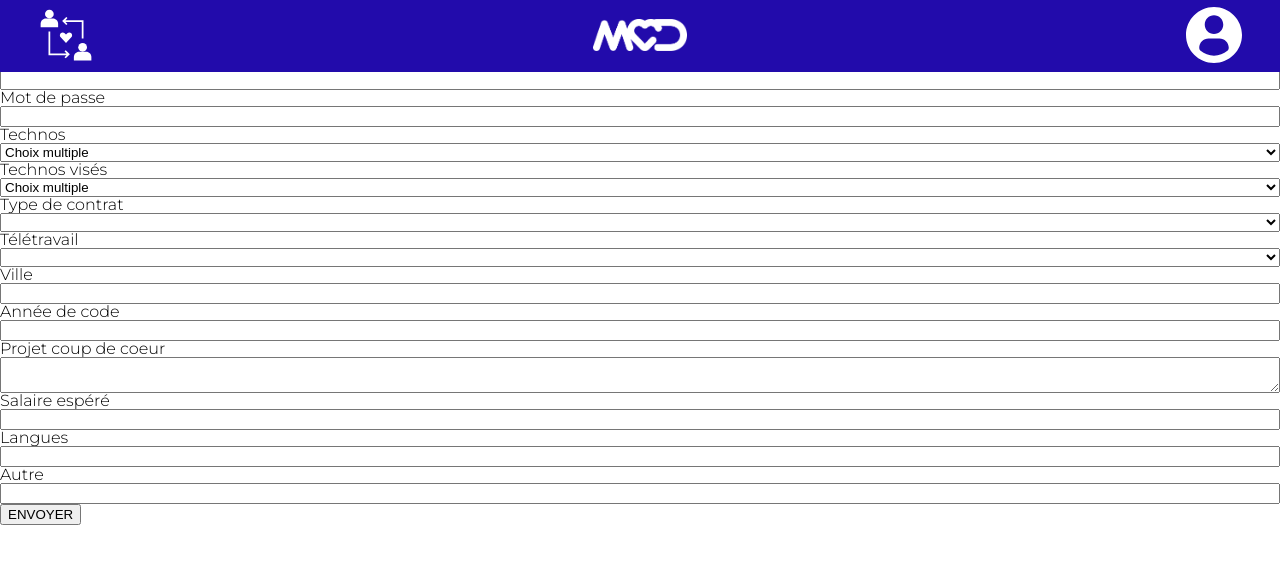
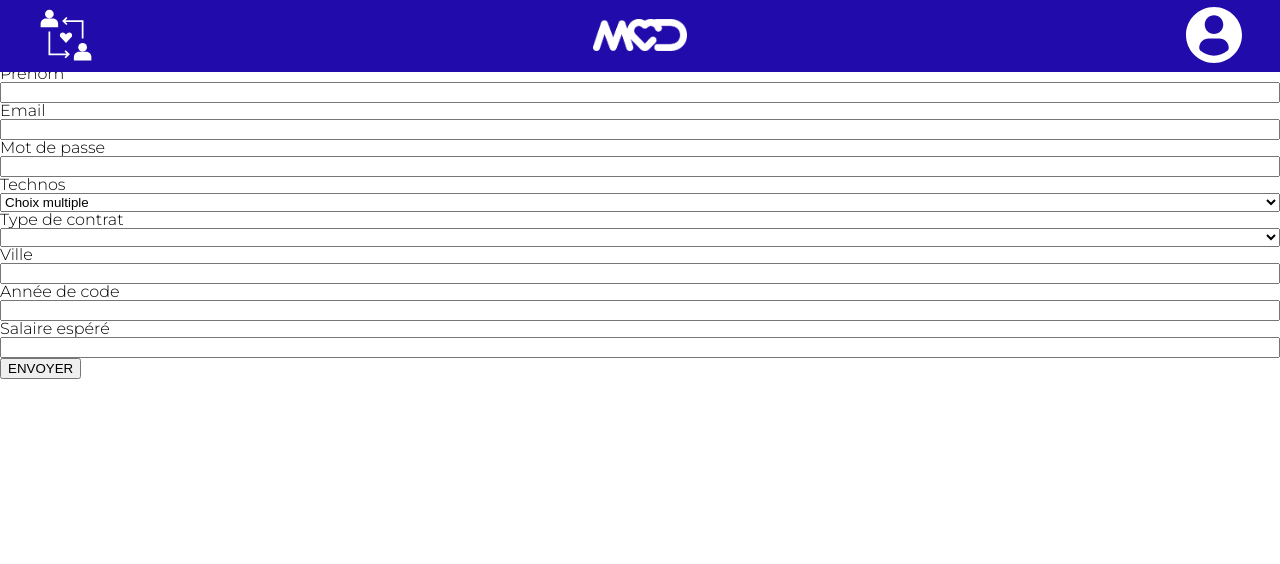
Before and after one commit to gaetan-cordonnier/hackaton2-matchdev, a React (Create React App) app in the folder mon-app/: page /sinscrire in a window 1280 px wide. Shown: the top 564 px of the page. Built offline with nearby package versions, Linux system fonts and the light colour scheme.

Commit message:
change s'inscrire form

```diff
--- a/mon-app/src/pages/sinscrire/index.jsx
+++ b/mon-app/src/pages/sinscrire/index.jsx
@@ -5,9 +5,9 @@ import { FormContainer, Mandatory } from "./style";
 import dataTechnos from "./dataTechnos.json";
 
 const Sinscrire = () => {
-	const { register, handleSubmit, watch, errors } = useForm();
+  const { register, handleSubmit, errors } = useForm();
   const onSubmit = (data) => console.log(data);
-	console.log(watch("example"));
+
 
   return (
     <div>
@@ -15,12 +15,8 @@ const Sinscrire = () => {
         <h2>Compléte ton profil</h2>
 
         <label>Prénom</label>
-				<input
-					name="example"
-					defaultValue="test"
-					ref={register({ required: true })}
-				/>
-				{errors.prénom && <Mandatory>Ce champs est obligatoire</Mandatory>}
+        <input name="prenom" ref={register({ required: true })} />
+        {errors.prenom && <Mandatory>Ce champs est obligatoire</Mandatory>}
 
         <label>Email</label>
         <input name="email" ref={register({ required: true })} />
@@ -37,13 +33,7 @@ const Sinscrire = () => {
             <option key={dataTechno.technos}>{dataTechno.technos}</option>
           ))}
         </select>
-				<label>Technos visés</label>
-				<select>
-					<option>Choix multiple</option>
-					{dataTechnos.map((dataTechno) => (
-						<option key={dataTechno.technos}>{dataTechno.technos}</option>
-					))}
-				</select>
+
         <label>Type de contrat</label>
         <select name="type fe contrat" ref={register({ required: true })}>
           <option value="select"></option>
@@ -54,14 +44,6 @@ const Sinscrire = () => {
           <option value="freelance">Freelance</option>
         </select>
 
-				<label>Télétravail</label>
-				<select name="télétravail" ref={register({ required: true })}>
-					<option value="select"></option>
-					<option value="occasionnel">occasionnel</option>
-					<option value="temps plein">temps plein</option>
-					<option value="pas du tout">pas du tout</option>
-				</select>
-
         <label>Ville</label>
         <input name="ville" ref={register({ required: true })} />
         {errors.ville && <Mandatory>Ce champs est obligatoire</Mandatory>}
@@ -70,32 +52,9 @@ const Sinscrire = () => {
         <input name="année de code" ref={register({ required: true })} />
         {errors.anneeDeCode && <Mandatory>Ce champs est obligatoire</Mandatory>}
 
-				<label>Projet coup de coeur</label>
-				<textarea name="projet" ref={register({ required: true })} />
-				{errors.projet && <Mandatory>Ce champs est obligatoire</Mandatory>}
-
-				{/*<label>Le plus important</label>
-        <input type= "checkbox" name="choix" ref={register({ required: true })}>Ambiance</input>
-        <input type= "checkbox" name="choix" ref={register({ required: true })}>Challenge</input>
-        <input type= "checkbox" name="choix" ref={register({ required: true })}>salaire</input>
-        <input type= "checkbox" name="choix" ref={register({ required: true })}>Horraires flex</input>
-        <input type= "checkbox" name="choix" ref={register({ required: true })}>Formation</input>
-        <input type= "checkbox" name="choix" ref={register({ required: true })}>Responsabilités</input>
-        <input type= "checkbox" name="choix" ref={register({ required: true })}>Avantages</input>
-        <input type= "checkbox" name="choix" ref={register({ required: true })}>Autre</input>
-        {errors.email && <Mandatory>Ce champs est obligatoire</Mandatory>}*/}
-
         <label>Salaire espéré</label>
         <input name="salaire" ref={register({ required: true })} />
         {errors.salaire && <Mandatory>Ce champs est obligatoire</Mandatory>}
-
-				<label>Langues</label>
-				<input name="langues" ref={register({ required: true })} />
-				{errors.langues && <Mandatory>Ce champs est obligatoire</Mandatory>}
-
-				<label>Autre</label>
-				<input name="autre" ref={register({ required: true })} />
-				{errors.autre && <Mandatory>Ce champs est obligatoire</Mandatory>}
 
         <Link to="/cards">
           <input type="submit" value="ENVOYER" />
--- a/mon-app/src/pages/sinscrire/style.js
+++ b/mon-app/src/pages/sinscrire/style.js
@@ -3,6 +3,7 @@ import styled from "styled-components";
 export const FormContainer = styled.form`
 	display: flex;
 	flex-direction: column;
+	margin-top: 50px;
 `;
 
 export const Mandatory = styled.span`
```
Lines whose indentation alone changed are shown as unchanged.
